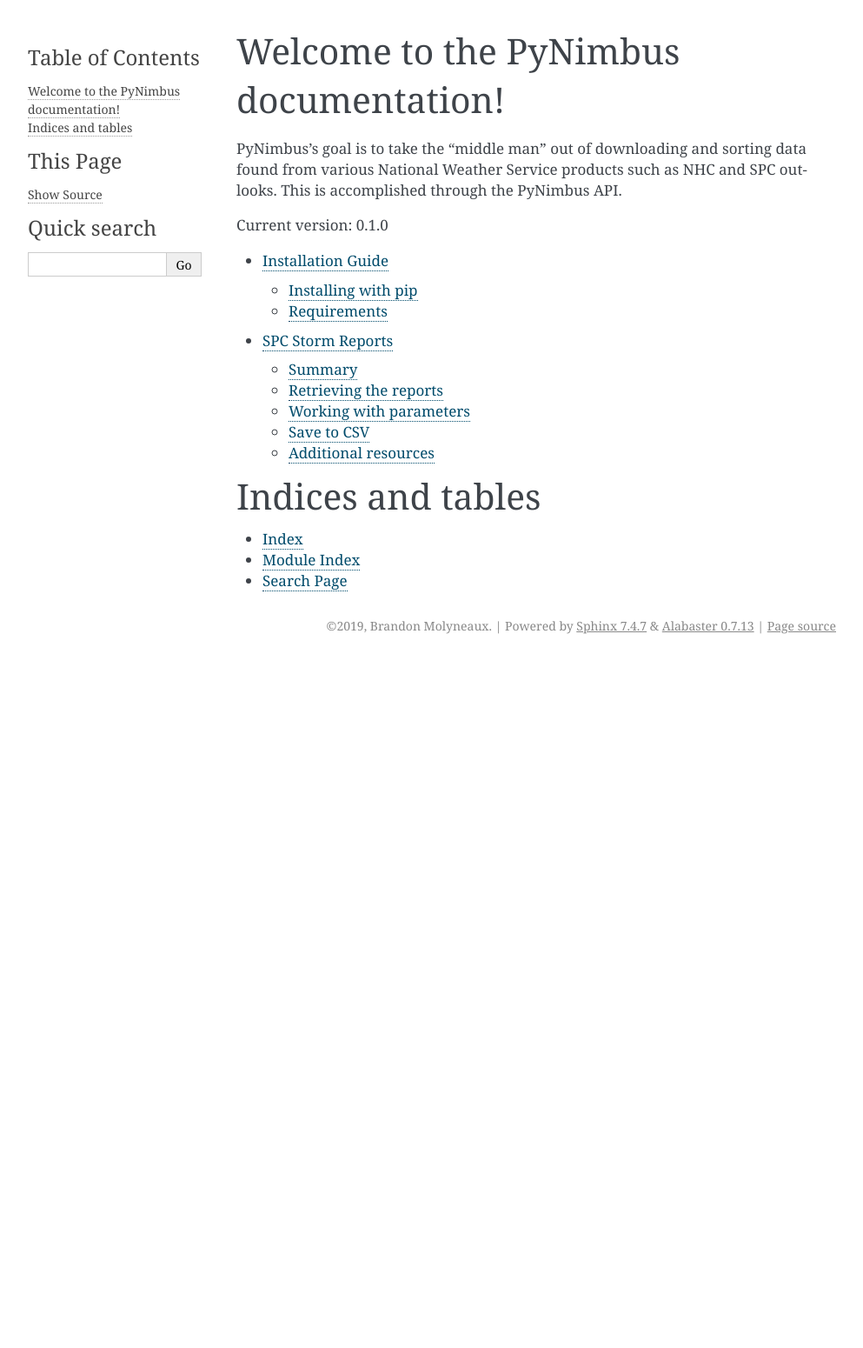
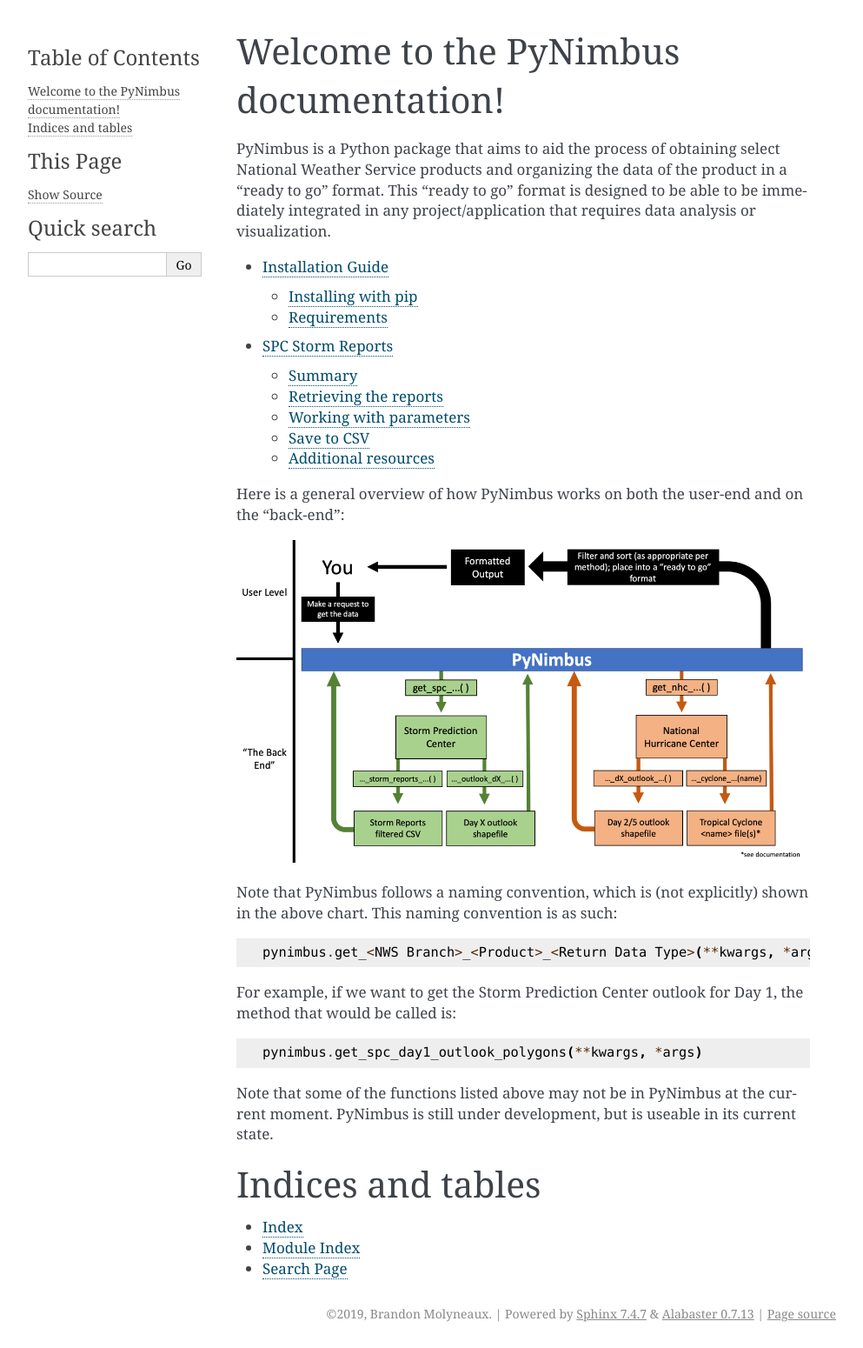
Before and after one commit to WxBDM/PyNimbus, a Sphinx documentation site: the page built from docs/index.rst, in a window 1280 px wide. Shown: the whole page at 87% size, without its empty margins (148-1141 px from the left). Built offline with Sphinx 7.4.7, drawn with Linux system fonts in a browser that asks for light colours; before the commit the page ends 900 px from its top, so only the background shows below that.

Commit message:
updated readme, added flowchart and made documentation easier to navigate

```diff
--- a/docs/index.rst
+++ b/docs/index.rst
@@ -5,9 +5,7 @@
 
 Welcome to the PyNimbus documentation!
 ======================================
-PyNimbus's goal is to take the "middle man" out of downloading and sorting data found from various National Weather Service products such as NHC and SPC outlooks. This is accomplished through the PyNimbus API.
-
-Current version: 0.1.0
+PyNimbus is a Python package that aims to aid the process of obtaining select National Weather Service products and organizing the data of the product in a "ready to go" format. This "ready to go" format is designed to be able to be immediately integrated in any project/application that requires data analysis or visualization.
 
 .. toctree::
    :maxdepth: 2
@@ -15,6 +13,23 @@
    installguide
    SPC Storm Reports <tutorials/stormreports>
 
+Here is a general overview of how PyNimbus works on both the user-end and on the "back-end":
+
+.. image:: _static/flowchart.png
+
+Note that PyNimbus follows a naming convention, which is (not explicitly) shown in the above chart. This naming convention is as such:
+
+.. code-block:: python
+
+	pynimbus.get_<NWS Branch>_<Product>_<Return Data Type>(**kwargs, *args)
+
+For example, if we want to get the Storm Prediction Center outlook for Day 1, the method that would be called is:
+
+.. code-block:: python
+
+	pynimbus.get_spc_day1_outlook_polygons(**kwargs, *args)
+
+Note that some of the functions listed above may not be in PyNimbus at the current moment. PyNimbus is still under development, but is useable in its current state.
 
 Indices and tables
 ==================
```
Also changed, not shown: README.md (+7 -10 lines), docs/tutorials/stormreports.rst (+7 -5 lines), docs/_static/flowchart.png (added), 1 other file.
